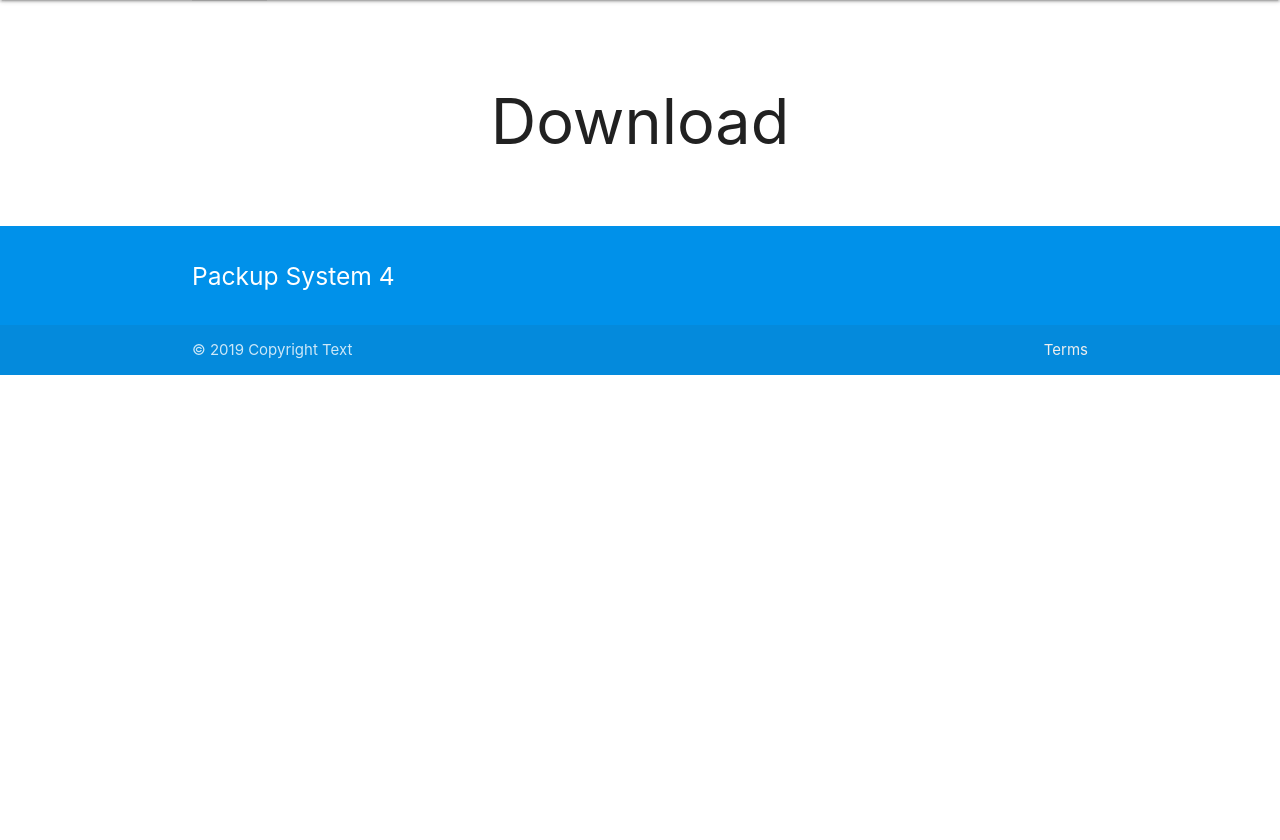
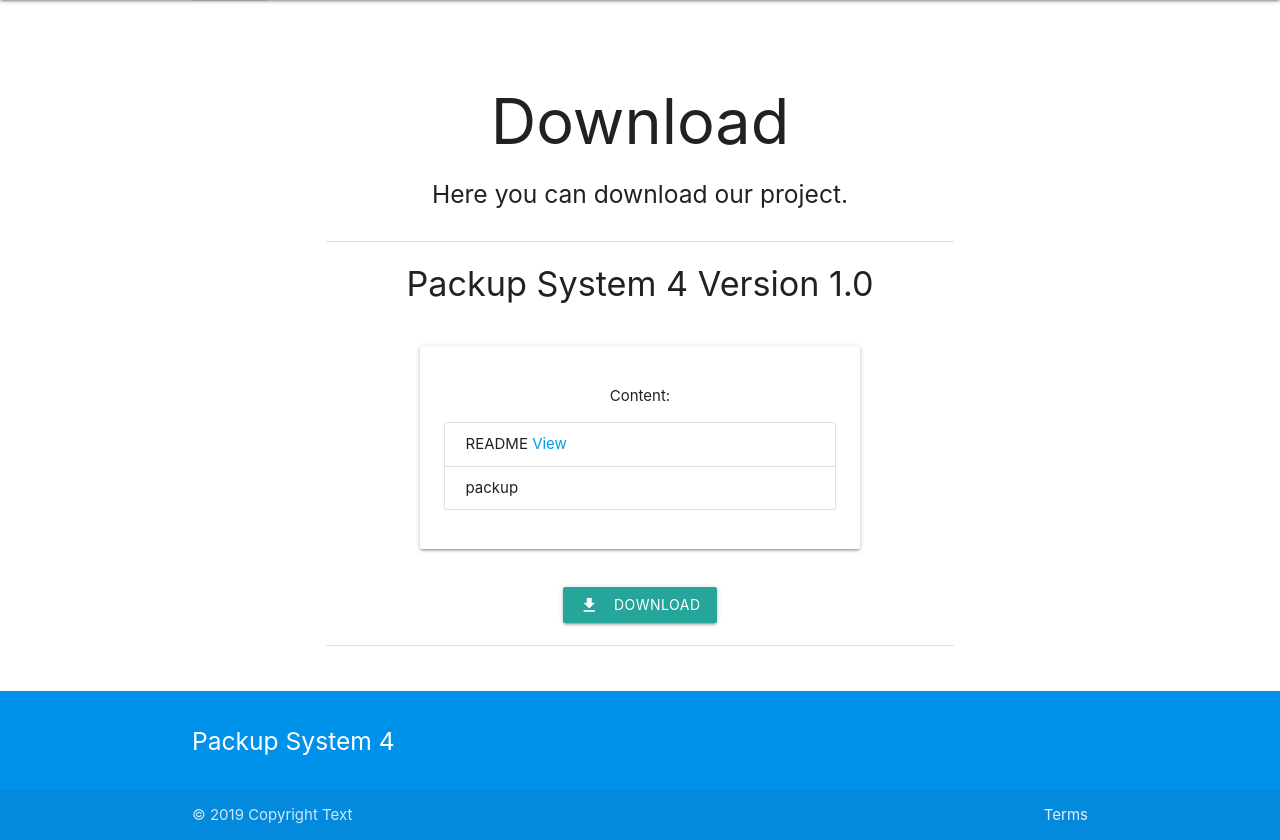
Before and after one commit to cedricfarinazzo/PackupSystem4, a Django app: page /download in a window 1280 px wide. Shown: the part 64-904 px from the top of the page. Before the commit the page ends 439 px from the top, so only its background shows below. Run offline with Django 3.2, Linux system fonts and the light colour scheme; grey boxes are pictures that could not be loaded.

Commit message:
add v1 to download page
Signed-off-by: cedric.farinazzo <cedric.farinazzo@epita.fr>

```diff
--- a/website/templates/ps4/download.html
+++ b/website/templates/ps4/download.html
@@ -1,7 +1,36 @@
 {% extends 'ps4/layout.html' %}
 
 {% block content %}
-  <h1 class="center">Download</h1>
-  <div class="divide"></<div>
+    <h1 class="center">Download</h1>
+    <div class="divide"></div>
+    <div class="container">
+        <h5 class="center">Here you can download our project.</h5>
+        <br/>
+        <div class="divider"></div>
+        <div class="v1">
+            <h4 class="center">Packup System 4 Version 1.0</h4>
+            <br/>
+            <div class="container">
+                <div class="card-panel">
+                    <p>
+                        <p class="center">Content:</p>
+                        <ul class="collection">
+                            <li class="collection-item">README <a
+                                    href="/static/zip/README-v1.md">View</a></li>
+                            <li class="collection-item">packup</li>
+                        </ul>
+                    </p>
+                </div>
+            </div>
+            <br/>
+            <div class="container center">
+                <a class="waves-effect waves-light btn"
+                   href="/static/zip/packup-v1.zip"><i
+                   class="material-icons left">file_download</i>Download</a>
+            </div>
+        </div>
+        <br/>
+        <div class="divider"></div>
+    </div>
 
 {% endblock %}
```
Also changed, not shown: website/static/zip/README-v1.md (added), 1 other file.
